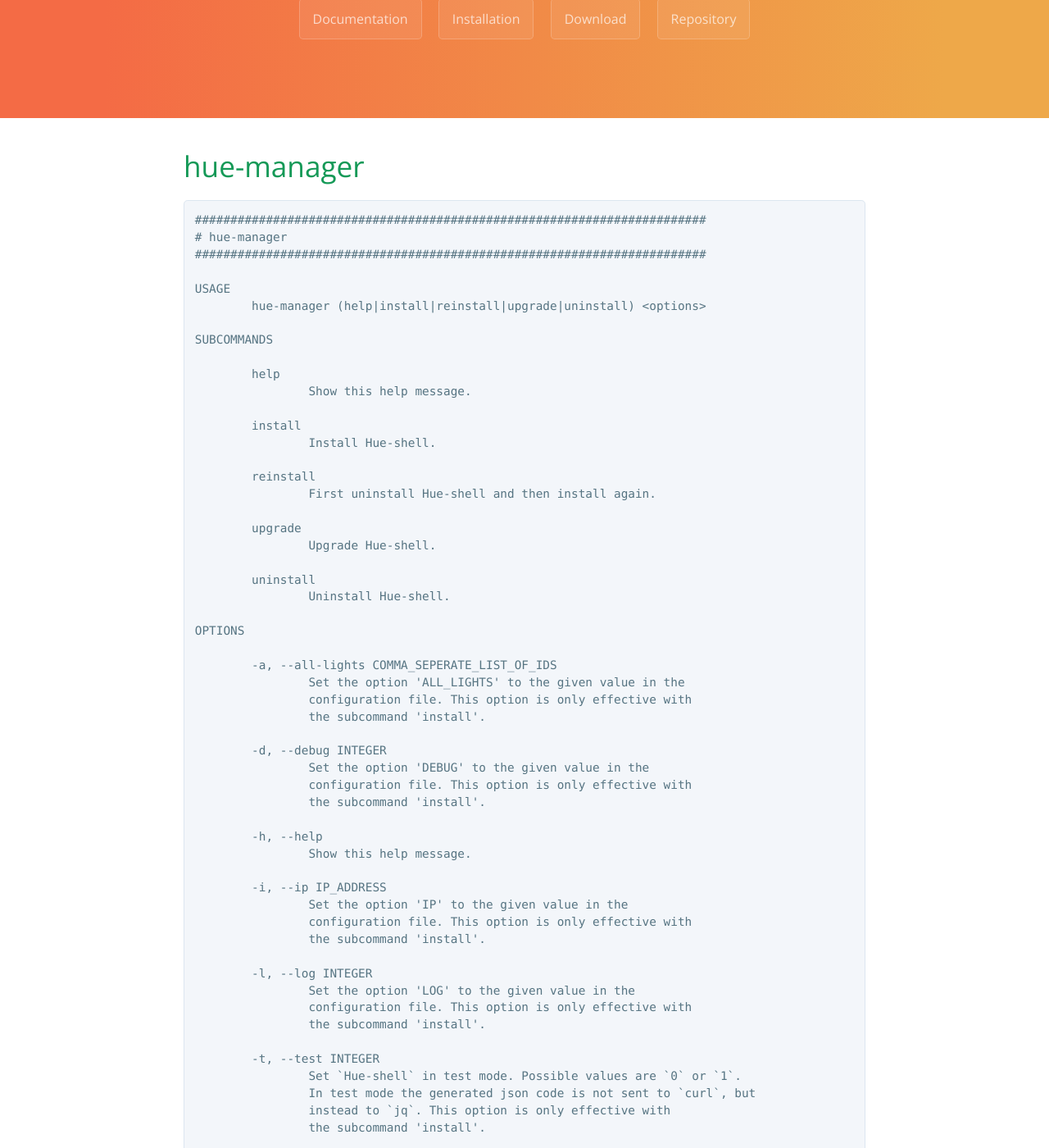
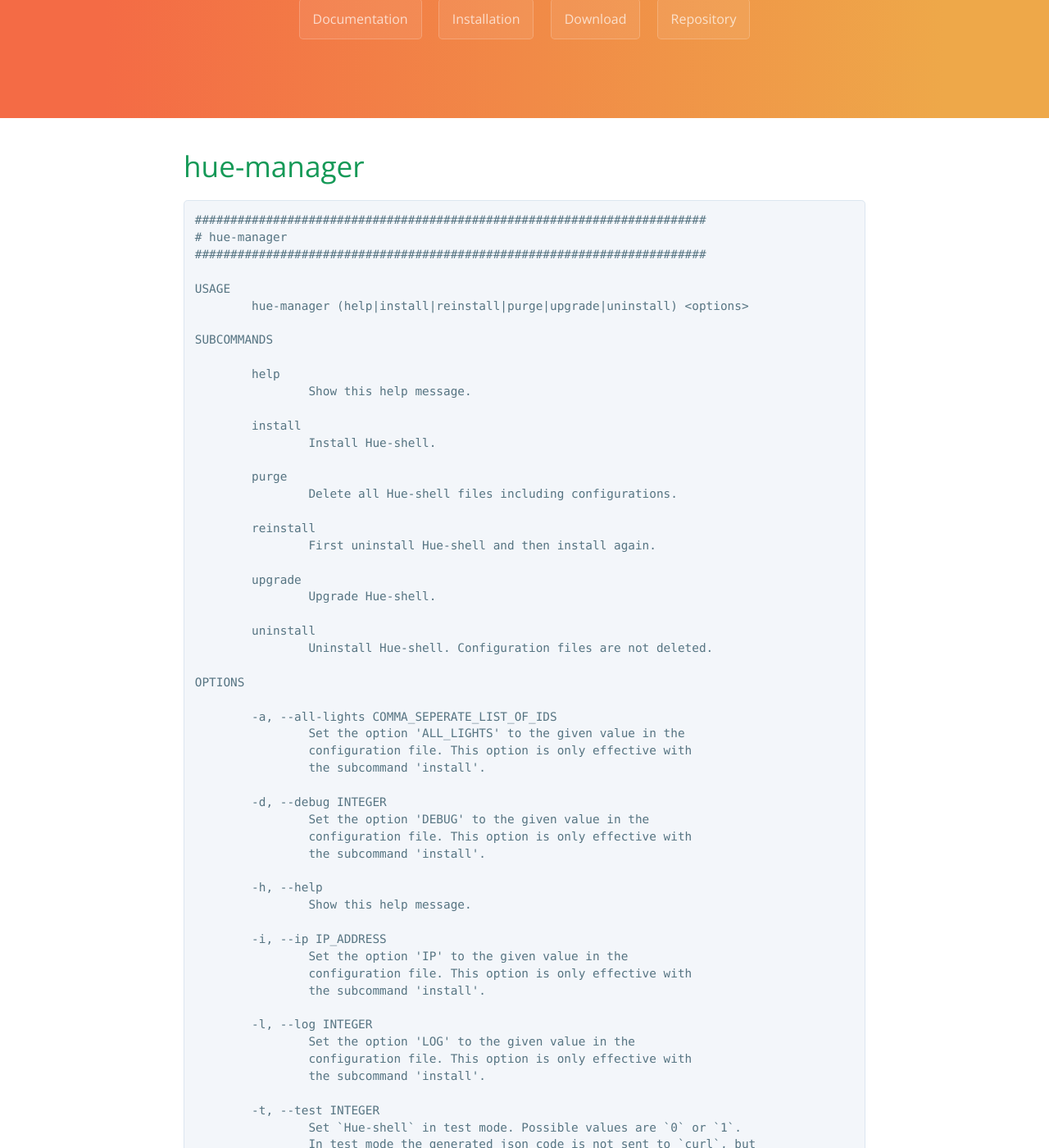
Before and after one commit to Josef-Friedrich/Hue-shell, a Jekyll site: the page built from docs/hue-manager.md, in a window 1280 px wide and 1400 px high, scrolled down 239 px. Shown: the whole window at 82% size. Built offline with Jekyll 4.4.1, drawn with Linux system fonts in a browser that asks for light colours; some of the changed text lies outside the part shown.

Commit message:
Sync with master

```diff
--- a/docs/hue-manager.md
+++ b/docs/hue-manager.md
@@ -8,7 +8,7 @@ title: hue-manager
 ########################################################################
 
 USAGE
-	hue-manager (help|install|reinstall|upgrade|uninstall) <options>
+	hue-manager (help|install|reinstall|purge|upgrade|uninstall) <options>
 
 SUBCOMMANDS
 
@@ -18,6 +18,9 @@ SUBCOMMANDS
 	install
 		Install Hue-shell.
 
+	purge
+		Delete all Hue-shell files including configurations.
+
 	reinstall
 		First uninstall Hue-shell and then install again.
 
@@ -25,7 +28,7 @@ SUBCOMMANDS
 		Upgrade Hue-shell.
 
 	uninstall
-		Uninstall Hue-shell.
+		Uninstall Hue-shell. Configuration files are not deleted.
 
 OPTIONS
 
```
